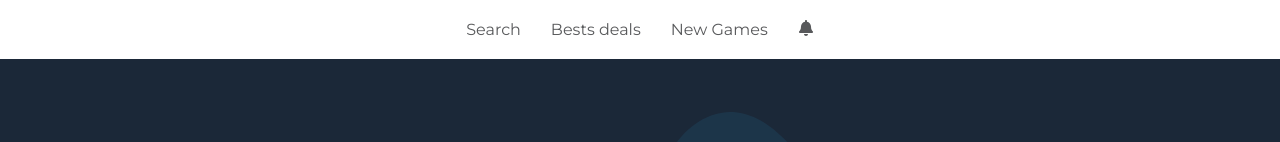
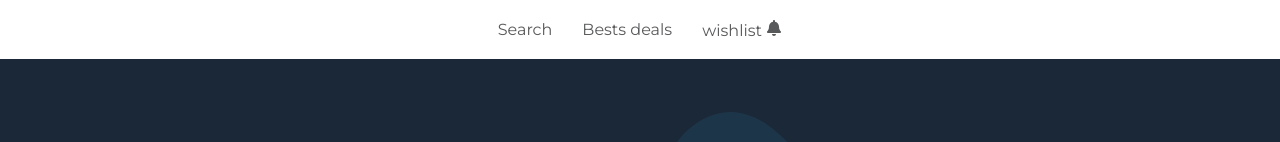
Before and after one commit to BratiPradhan/priceless-games, a React (Create React App) app: page / in a window 1280 px wide. Shown: the top 142 px of the page. Built offline with nearby package versions, Linux system fonts and the light colour scheme.

Commit message:
remove new game link and add wishlist string

```diff
--- a/src/App.js
+++ b/src/App.js
@@ -64,7 +64,6 @@ class App extends Component {
           <Route path="/search" render={({location}) => <GameList location={location} />} />
           <Route path="/game/:gameID" render={({location, match}) => <GameInfo addFav={this.addFav} location={location} match={match} />} />
           <Route path="/deals" render={() => <Deals />} />
-          <Route path="/new-games" render={() => <Deals />} />
           <Route path='/favorite' render={() => <FavList favGames={favGames} removeFav={this.removeFav} />} />
         </Switch>
       </>
--- a/src/components/Navbar.js
+++ b/src/components/Navbar.js
@@ -8,9 +8,8 @@ const Navbar = () => {
             <nav className="main-nav container">
                 <Link to="/">Search</Link>
                 <Link to="/deals">Bests deals</Link>
-                <Link to="/new-games">New Games</Link>
                 <div className='nav-alert'>
-                    <Link to='/favorite'><FaBell /></Link>
+                    <Link to='/favorite'>wishlist <FaBell /></Link>
                 </div>
             </nav>
         </header>
```
